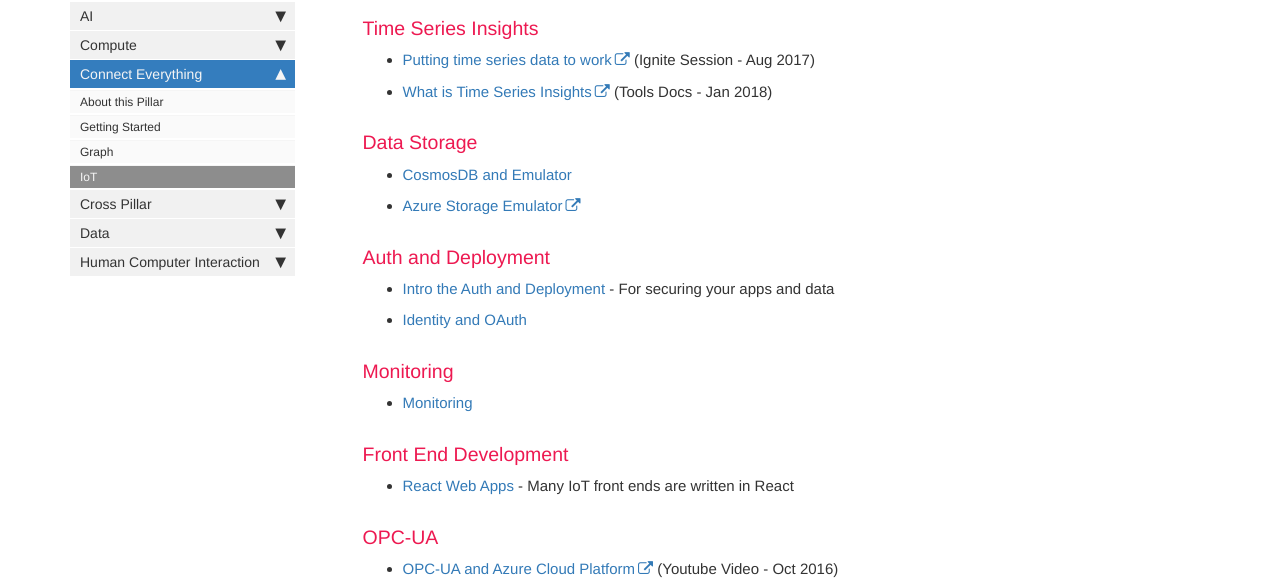
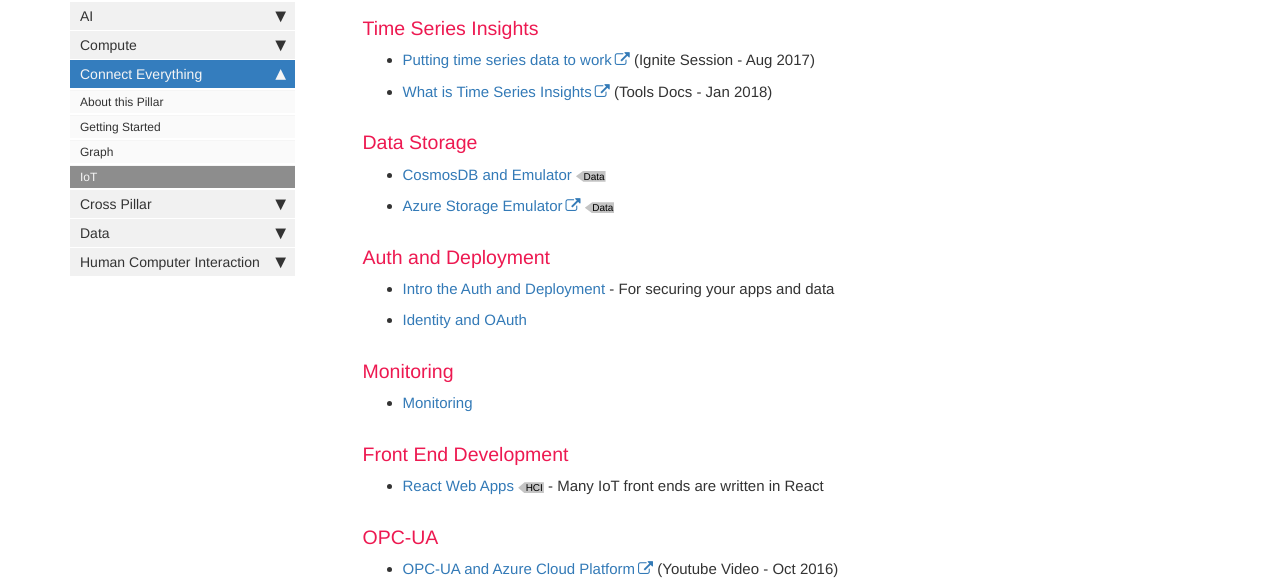
Before and after one commit to microsoft/CSE-Readiness, a Jekyll site: the page built from docs/pages/ConnectEverything/ce_iot.md, in a window 1280 px wide and 1400 px high, scrolled down 1500 px. Shown: the part 127-711 px from the top of the window. Built offline with Jekyll 4.4.1, drawn with Linux system fonts in a browser that asks for light colours; nearby versions of some CDN libraries; comment, search, counter and statistics services are not loaded.

Commit message:
Created tag styling. First draft

```diff
--- a/docs/css/customstyles.css
+++ b/docs/css/customstyles.css
@@ -1203,3 +1203,12 @@ h4.panel-title {
         display:block !important;
     }
 }
+
+.metaTag:link, .metaTag:visited, .metaTag{
+    clip-path: polygon(0% 50%, 25% 0%, 100% 0%, 100% 100%, 25% 100%);
+    background-color: #c4c4c4;
+    padding-right: .1em;
+    padding-left: .75em;
+    color: black;
+    font-size: 10px;
+}
--- a/docs/pages/ConnectEverything/ce_iot.md
+++ b/docs/pages/ConnectEverything/ce_iot.md
@@ -63,8 +63,8 @@ The majority of the IoT discussion is happening on the [Connect Everything Pilla
 
 ### Data Storage
 
-- [CosmosDB and Emulator](data_gettingStarted#intro-to-cosmosdb)
-- [Azure Storage Emulator](https://docs.microsoft.com/en-us/azure/storage/common/storage-use-emulator)
+- [CosmosDB and Emulator](data_gettingStarted#intro-to-cosmosdb) <a href="./data_storage" class="metaTag">Data</a>
+- [Azure Storage Emulator](https://docs.microsoft.com/en-us/azure/storage/common/storage-use-emulator) <a href="./data_storage" class="metaTag">Data</a>
 
 ### Auth and Deployment
 
@@ -77,7 +77,7 @@ The majority of the IoT discussion is happening on the [Connect Everything Pilla
 
 ### Front End Development
 
-- [React Web Apps](hci_client#intro-to-react-web-apps) - Many IoT front ends are written in React
+- [React Web Apps](hci_client#intro-to-react-web-apps) <a href="./hci_client" class="metaTag">HCI</a> - Many IoT front ends are written in React
 
 ### OPC-UA
 
```
